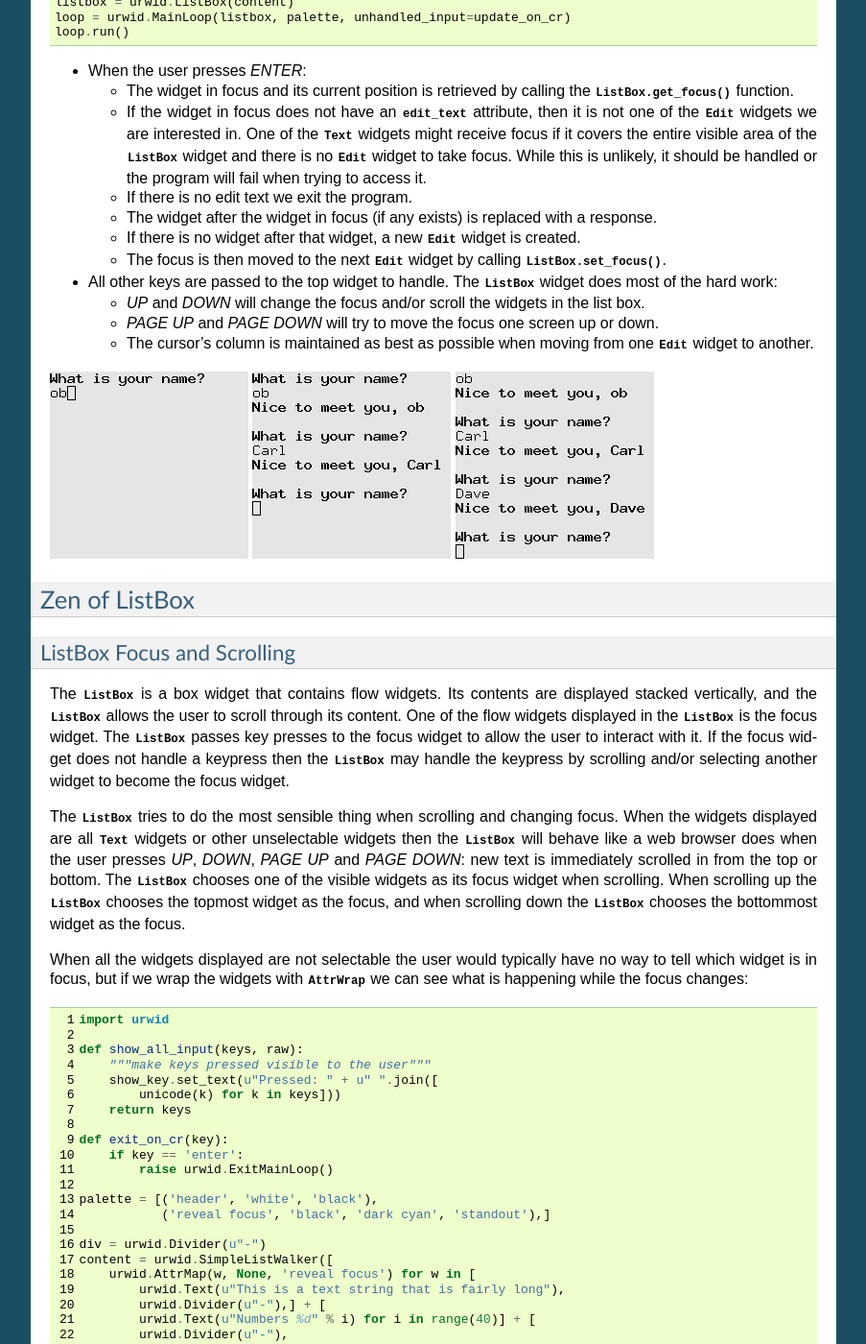
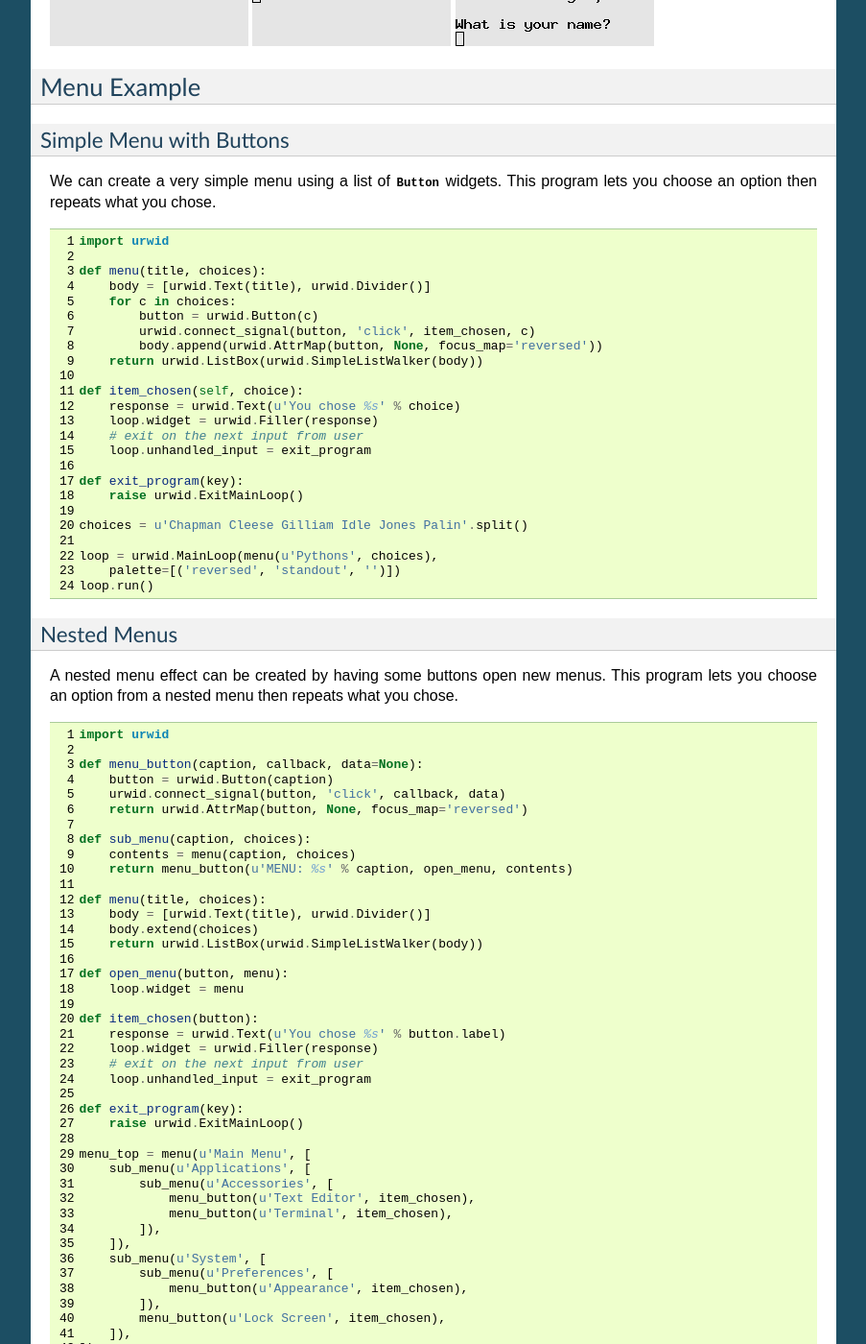
Before and after one commit to urwid/urwid, a Sphinx documentation site: the page built from docs/tutorial/index.rst, in a window 1280 px wide and 1400 px high, scrolled down 5988 px. Shown: the whole window at 96% size, without its empty margins (198-1101 px from the left). Built offline with Sphinx 7.4.7, drawn with Linux system fonts in a browser that asks for light colours; pages that are not in the unit, such as notebooks, are missing from menus; some of the changed text lies outside the part shown.

Commit message:
docs: start of new tutorial docs, more corrections
--HG--
branch : feature-sphinx

```diff
--- a/docs/manual/displayattributes.rst
+++ b/docs/manual/displayattributes.rst
@@ -21,6 +21,8 @@ where ``screen`` is your screen instance or :attr:`MainLoop.screen`.
 
 .. seealso::
    :meth:`register_palette() reference <BaseScreen.register_palette>`,
+
+.. _using-display-attributes:
 
 Using Display Attributes
 ========================
--- a/docs/tutorial/index.rst
+++ b/docs/tutorial/index.rst
@@ -92,20 +86,20 @@ and the space above and below the text. It waits for a keypress before exiting.
     3. Background color for normal mode
     4. Settings for monochrome mode (optional)
     5. Foreground color and settings for 88 and 256-color modes (optional, see
-           next example)
+       next example)
     6. Background color for 88 and 256-color modes (optional)
 
 * The palette is passed to :class:`MainLoop` to make it
   available to our program
 
 * A :class:`Text` widget is created containing the string " Hello
-  World " with display attribute *banner*. The attributes of text in a Text widget is
+  World " with display attribute ``'banner'``. The attributes of text in a Text widget is
   set by using a ``(attribute, text)`` tuple instead of a simple text string.
   Display attributes will flow with the text, and multiple display attributes may be
   specified by combining tuples into a list.
 
 * An :class:`AttrMap` widget is created to wrap the text
-  widget with display attribute "streak". :class:`AttrMap` widgets
+  widget with display attribute ``'streak'``. :class:`AttrMap` widgets
   allow you to map any display attribute to any other display attribute, but by default they
   will set the display attribute of everything that does not already have a display attribute.
   In this case the text has an attribute, so only the areas around the text
@@ -123,6 +117,7 @@ is how these widgets react to being resized:
 .. image:: attr3.png
 .. image:: attr4.png
 
+.. seealso:: :ref:`using-display-attributes`
 
 High Color Modes
 ----------------
@@ -269,6 +263,43 @@ be updated when you press *ENTER*. *ENTER* on a blank line exits.
 .. image:: lbcont3.png
 
 
+Menu Example
+============
+
+Simple Menu with Buttons
+------------------------
+
+We can create a very simple menu using a list of :class:`Button` widgets.  This program
+lets you choose an option then repeats what you chose.
+
+.. literalinclude:: menu1.py
+   :linenos:
+
+Nested Menus
+------------
+
+A nested menu effect can be created by having some buttons open new menus.  This program
+lets you choose an option from a nested menu then repeats what you chose.
+
+.. literalinclude:: menu2.py
+   :linenos:
+
+Nested Menus with Custom Widgets
+--------------------------------
+
+We can create new widget classes for the menu elements we are creating.  This program
+is the mostly the same as the one above but with classes defined for each menu
+component we are creating. The :class:`Button` subclasses are customized to remove the
+default decorations
+
+.. literalinclude:: menu3.py
+
+Adventure Game in Menus
+-----------------------
+
+
+
+
 .. _zen-listbox:
 
 Zen of ListBox
@@ -401,9 +430,9 @@ using a dictionary indexed by parent directory names. This allows the
 directories to be read only as required. The custom list walker also allows
 directories to be hidden from view when they are "collapsed".
 
-.. _fib.py: #
-.. _edit.py: #
-.. _browse.py: #
+.. _fib.py: http://excess.org/urwid/browser/examples/fib.py
+.. _edit.py: http://excess.org/urwid/browser/examples/edit.py
+.. _browse.py: http://excess.org/urwid/browser/examples/browse.py
 
 
 Setting the Focus
@@ -508,6 +537,9 @@ keyboard input will be passed to the top widget.
 If you want to use a flow flow widget for the top widget, first wrap the flow
 widget with a :class:`Filler` widget.
 
+
+
+.. _creating-custom-widgets:
 
 Creating Custom Widgets
 =======================
```
Also changed, not shown: other parts of docs/manual/displayattributes.rst (+2 -0 lines), other parts of docs/tutorial/index.rst (+3 -12 lines), docs/manual/widgets.rst (+7 -2 lines).
